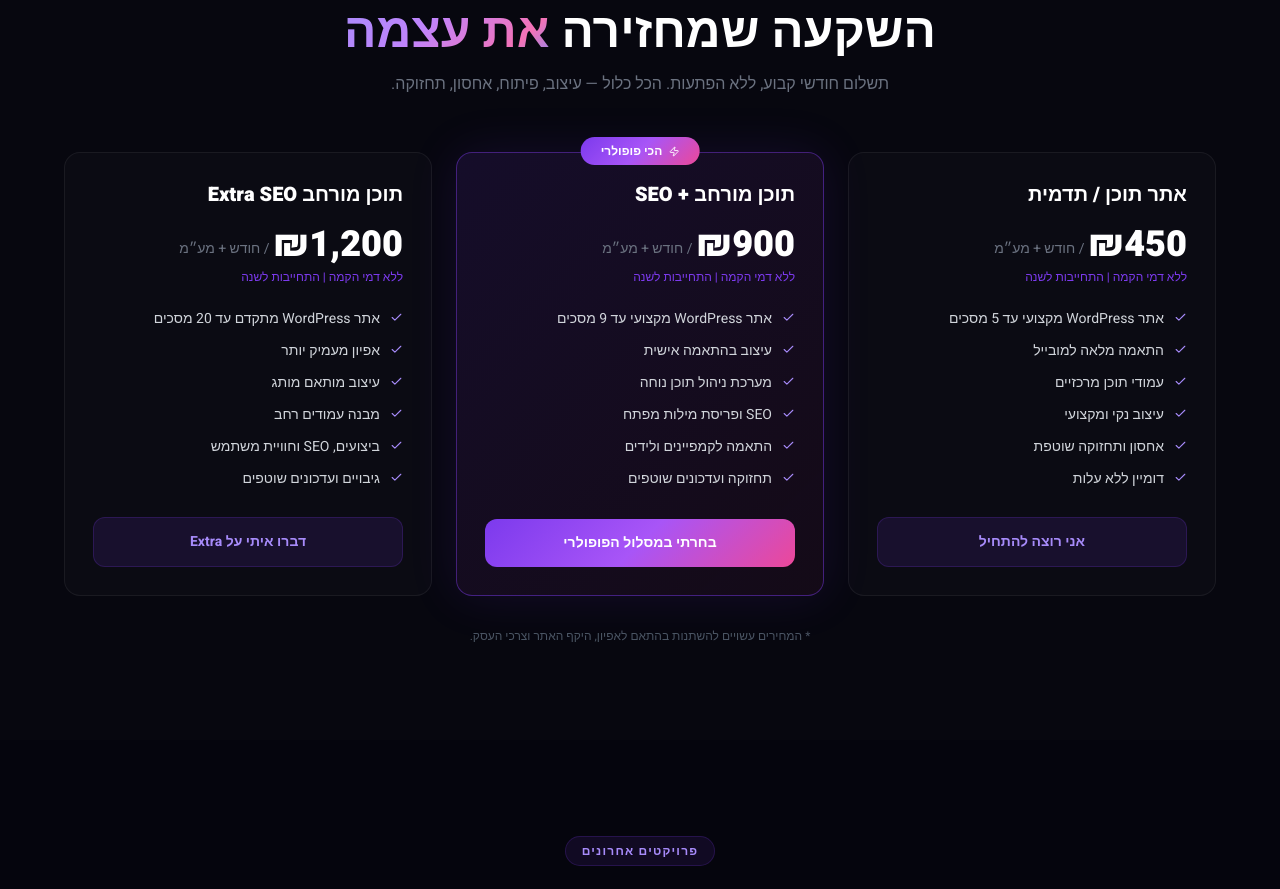
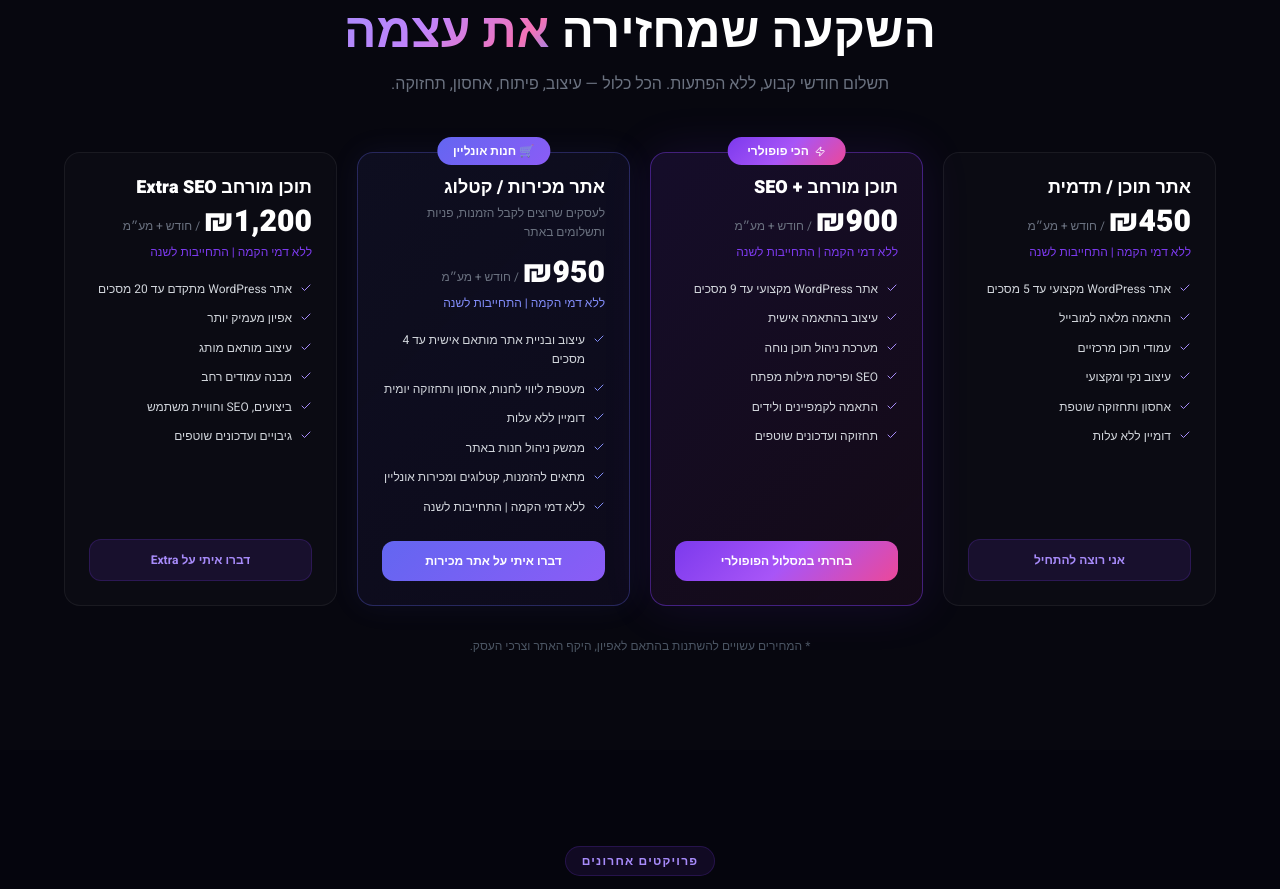
Before and after one commit to vovalag12341-lab/2site-landing, a React (Vite) app: page / in a window 1280 px wide. Shown: the part 1140-2029 px from the top of the page. Built offline with nearby package versions, Linux system fonts and the light colour scheme; no server answers.

Commit message:
File changes

```diff
--- a/src/components/landing/Pricing.jsx
+++ b/src/components/landing/Pricing.jsx
@@ -7,6 +7,7 @@ const packages = [
     price: "450",
     popular: false,
     cta: "אני רוצה להתחיל",
+    subtitle: null,
     features: [
       "אתר WordPress מקצועי עד 5 מסכים",
       "התאמה מלאה למובייל",
@@ -23,6 +24,7 @@ const packages = [
     price: "900",
     popular: true,
     cta: "בחרתי במסלול הפופולרי",
+    subtitle: null,
     features: [
       "אתר WordPress מקצועי עד 9 מסכים",
       "עיצוב בהתאמה אישית",
@@ -34,11 +36,29 @@ const packages = [
     note: "ללא דמי הקמה | התחייבות לשנה",
   },
   {
+    id: "shop",
+    name: "אתר מכירות / קטלוג",
+    price: "950",
+    popular: false,
+    cta: "דברו איתי על אתר מכירות",
+    subtitle: "לעסקים שרוצים לקבל הזמנות, פניות ותשלומים באתר",
+    features: [
+      "עיצוב ובניית אתר מותאם אישית עד 4 מסכים",
+      "מעטפת ליווי לחנות, אחסון ותחזוקה יומית",
+      "דומיין ללא עלות",
+      "ממשק ניהול חנות באתר",
+      "מתאים להזמנות, קטלוגים ומכירות אונליין",
+      "ללא דמי הקמה | התחייבות לשנה",
+    ],
+    note: "ללא דמי הקמה | התחייבות לשנה",
+  },
+  {
     id: "extra",
     name: "תוכן מורחב Extra SEO",
     price: "1,200",
     popular: false,
     cta: "דברו איתי על Extra",
+    subtitle: null,
     features: [
       "אתר WordPress מתקדם עד 20 מסכים",
       "אפיון מעמיק יותר",
@@ -68,49 +88,70 @@ export default function Pricing() {
           </p>
         </div>
 
-        <div className="grid md:grid-cols-3 gap-6">
+        <div className="grid sm:grid-cols-2 xl:grid-cols-4 gap-5">
           {packages.map((pkg) => (
             <div key={pkg.id}
-              className="relative rounded-2xl p-7 card-hover flex flex-col"
+              className="relative rounded-2xl p-6 card-hover flex flex-col"
               style={{
                 background: pkg.popular
                   ? "linear-gradient(135deg, rgba(124,58,237,0.12) 0%, rgba(236,72,153,0.06) 100%)"
+                  : pkg.id === "shop"
+                  ? "linear-gradient(135deg, rgba(99,102,241,0.08) 0%, rgba(139,92,246,0.05) 100%)"
                   : "rgba(255,255,255,0.02)",
                 border: pkg.popular
                   ? "1px solid rgba(124,58,237,0.45)"
+                  : pkg.id === "shop"
+                  ? "1px solid rgba(99,102,241,0.3)"
                   : "1px solid rgba(255,255,255,0.06)",
-                boxShadow: pkg.popular ? "0 0 50px rgba(124,58,237,0.12)" : "none",
+                boxShadow: pkg.popular
+                  ? "0 0 50px rgba(124,58,237,0.12)"
+                  : pkg.id === "shop"
+                  ? "0 0 30px rgba(99,102,241,0.08)"
+                  : "none",
               }}>
               {pkg.popular && (
                 <div className="absolute -top-4 left-1/2 -translate-x-1/2 flex items-center gap-1.5 text-white text-xs font-black px-5 py-1.5 rounded-full cta-btn">
                   <Zap size={11} /> הכי פופולרי
                 </div>
               )}
+              {pkg.id === "shop" && (
+                <div className="absolute -top-4 left-1/2 -translate-x-1/2 flex items-center gap-1.5 text-white text-xs font-black px-4 py-1.5 rounded-full"
+                  style={{ background: "linear-gradient(135deg,#6366f1,#8b5cf6)" }}>
+                  🛒 חנות אונליין
+                </div>
+              )}
 
-              <div className="mb-6">
-                <h3 className="text-white font-black text-xl mb-4">{pkg.name}</h3>
+              <div className="mb-5">
+                <h3 className="text-white font-black text-lg mb-1 leading-tight">{pkg.name}</h3>
+                {pkg.subtitle && (
+                  <p className="text-gray-500 text-xs mb-3 leading-relaxed">{pkg.subtitle}</p>
+                )}
                 <div className="flex items-end gap-1 mb-1">
-                  <span className="text-4xl font-black text-white">₪{pkg.price}</span>
-                  <span className="text-gray-500 text-sm mb-1.5">/ חודש + מע״מ</span>
+                  <span className="text-3xl font-black text-white">₪{pkg.price}</span>
+                  <span className="text-gray-500 text-xs mb-1.5">/ חודש + מע״מ</span>
                 </div>
-                <p className="text-xs font-medium" style={{ color: "#7c3aed" }}>{pkg.note}</p>
+                <p className="text-xs font-medium" style={{ color: pkg.id === "shop" ? "#818cf8" : "#7c3aed" }}>{pkg.note}</p>
               </div>
 
-              <ul className="space-y-3 flex-1 mb-7">
+              <ul className="space-y-2.5 flex-1 mb-6">
                 {pkg.features.map((f) => (
-                  <li key={f} className="flex items-start gap-2.5 text-sm text-gray-300">
-                    <Check size={13} className="mt-0.5 flex-shrink-0" style={{ color: "#a78bfa" }} />
+                  <li key={f} className="flex items-start gap-2 text-xs text-gray-300 leading-relaxed">
+                    <Check size={12} className="mt-0.5 flex-shrink-0" style={{ color: pkg.id === "shop" ? "#818cf8" : "#a78bfa" }} />
                     {f}
                   </li>
                 ))}
               </ul>
 
               <a href="#contact"
-                className="block text-center font-bold py-3.5 rounded-xl text-sm transition-all hover:scale-[1.02]"
+                className="block text-center font-bold py-3 rounded-xl text-xs transition-all hover:scale-[1.02]"
                 style={{
-                  background: pkg.popular ? "linear-gradient(135deg,#7c3aed,#a855f7,#ec4899)" : "rgba(124,58,237,0.12)",
-                  color: pkg.popular ? "#fff" : "#a78bfa",
-                  border: pkg.popular ? "none" : "1px solid rgba(124,58,237,0.2)",
+                  background: pkg.popular
+                    ? "linear-gradient(135deg,#7c3aed,#a855f7,#ec4899)"
+                    : pkg.id === "shop"
+                    ? "linear-gradient(135deg,#6366f1,#8b5cf6)"
+                    : "rgba(124,58,237,0.12)",
+                  color: (pkg.popular || pkg.id === "shop") ? "#fff" : "#a78bfa",
+                  border: (pkg.popular || pkg.id === "shop") ? "none" : "1px solid rgba(124,58,237,0.2)",
                 }}>
                 {pkg.cta}
               </a>
```
